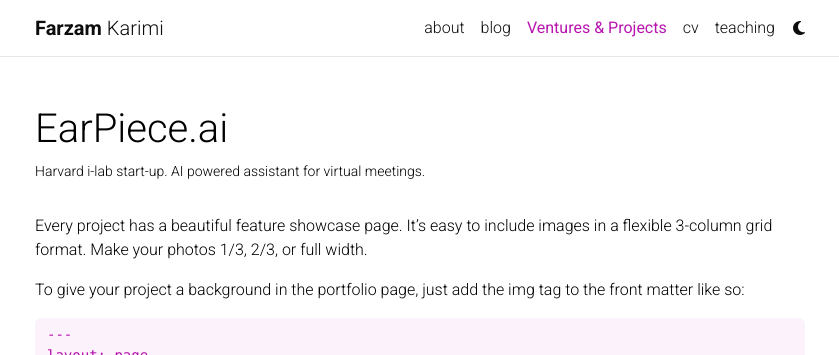
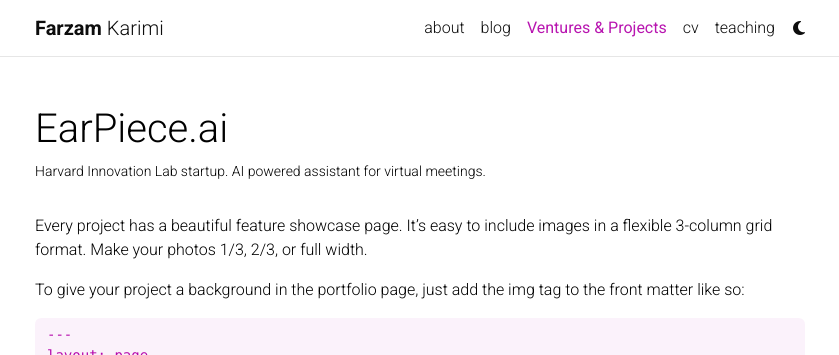
Before and after one commit to karimifarzam/karimifarzam.github.io, a Jekyll site: the page built from _projects/1_project.md, in a window 1280 px wide and 900 px high. Shown: the top 355 px of the window, without its empty margins (220-1059 px from the left). Built offline with Jekyll 4.4.1, drawn with Linux system fonts in a browser that asks for light colours; full-size pictures stand in for the smaller copies a plugin makes; comment, search, counter and statistics services are not loaded; a style sheet for code colours, icons or effects is not loaded.

Commit message:
Update 1_project.md

```diff
--- a/_projects/1_project.md
+++ b/_projects/1_project.md
@@ -1,7 +1,7 @@
 ---
 layout: page
 title: EarPiece.ai
-description: Harvard i-lab start-up. AI powered assistant for virtual meetings.
+description: Harvard Innovation Lab startup. AI powered assistant for virtual meetings.
 img: assets/img/12.jpg
 importance: 1
 category: work
```
